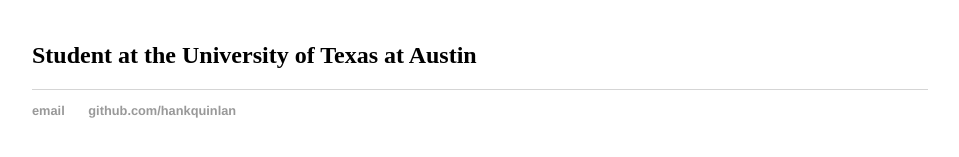
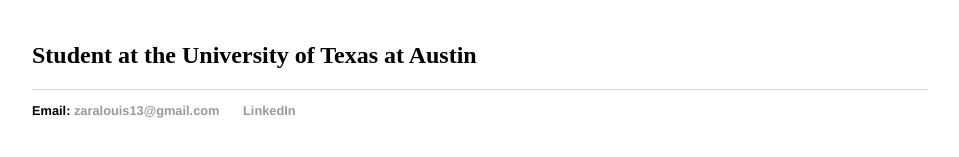
Before and after one commit to zaralouis/zaralouis.github.io, a Jekyll site: the page built from index.html, in a window 1280 px wide. Shown: the part 232-389 px from the top of the page, without its empty margins (160-1119 px from the left). Built offline with Jekyll 4.4.1, drawn with Linux system fonts in a browser that asks for light colours.

Commit message:
Update default.html

```diff
--- a/_layouts/default.html
+++ b/_layouts/default.html
@@ -21,8 +21,8 @@
 			</div><!-- /.container -->
 			<footer>
 	    		<ul>
-	        		<li><a href="mailto:zaralouis13@gmail.com">email</a></li>
-	        		<li><a href="https://github.com/hankquinlan">github.com/hankquinlan</a></li>
+	        		<li>Email: <a href="mailto:zaralouis13@gmail.com">zaralouis13@gmail.com</a></li>
+	        		<li><a href="https://www.linkedin.com/in/zara-louis-787b28121">LinkedIn</a></li>
 				</ul>
 			</footer>
 		</body>
```
